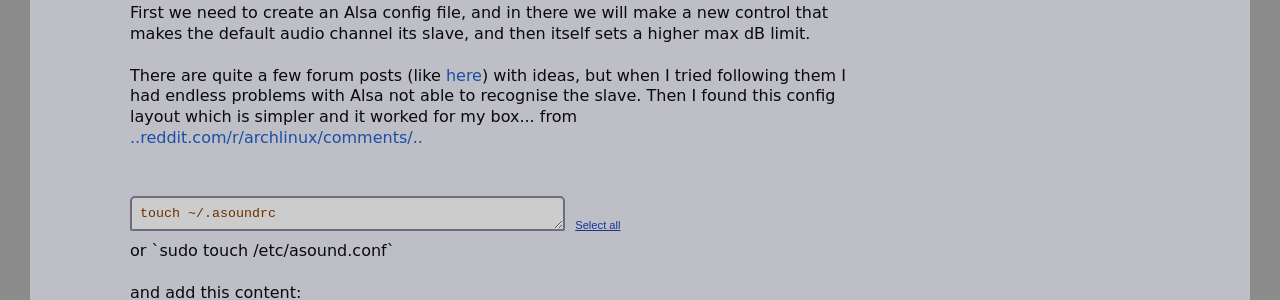
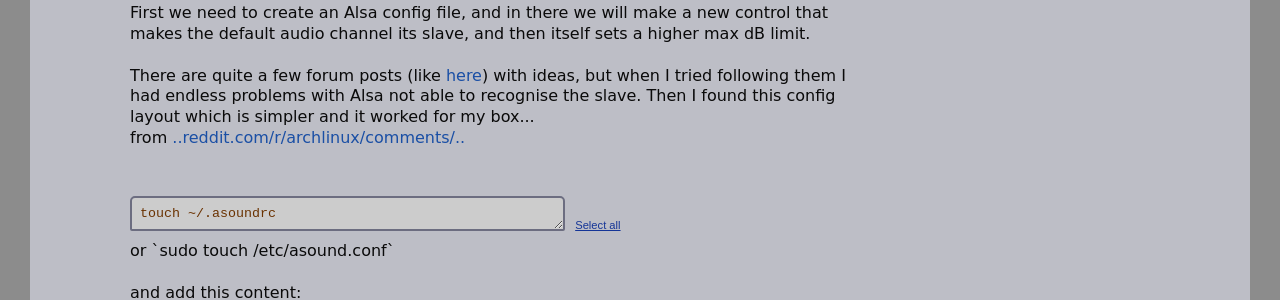
Before and after one commit to dquinton/debian-install, a Jekyll site: the page built from helps/18-volume-boost.html, in a window 1280 px wide and 1400 px high, scrolled down 290 px. Shown: the part 194-494 px from the top of the window. Built offline with Jekyll 4.4.1, drawn with Linux system fonts in a browser that asks for light colours; some of the changed text lies outside the part shown.

Commit message:
updating pages

```diff
--- a/helps/18-volume-boost.html
+++ b/helps/18-volume-boost.html
@@ -16,7 +16,8 @@ VLC can boost to about 125% and pulse audio has some settings to boost to 150%.
 <br><br>
 First we need to create an Alsa config file, and in there we will make a new control that makes the default audio channel its slave, and then itself sets a higher max dB limit.
 <br><br>
-There are quite a few forum posts (like <a href="http://www.linuxquestions.org/questions/slackware-14/alsa-with-pre-amp-4175527907-print/">here</a>) with ideas, but when I tried following them I had endless problems with Alsa not able to recognise the slave.  Then I found this config layout which is simpler and it worked for my box... from <a href="https://www.reddit.com/r/archlinux/comments/2vb1wm/artificially_boosting_alsa_audio_above_100/">..reddit.com/r/archlinux/comments/..</a>
+There are quite a few forum posts (like <a href="http://www.linuxquestions.org/questions/slackware-14/alsa-with-pre-amp-4175527907-print/">here</a>) with ideas, but when I tried following them I had endless problems with Alsa not able to recognise the slave.  Then I found this config layout which is simpler and it worked for my box... <br>
+from <a href="https://www.reddit.com/r/archlinux/comments/2vb1wm/artificially_boosting_alsa_audio_above_100/">..reddit.com/r/archlinux/comments/..</a>
 <br><br><br>
 
 <form><textarea name="T" id="cmd" rows="1" cols="50">
```
Also changed, not shown: other parts of helps/18-volume-boost.html (+2 -1 lines).
